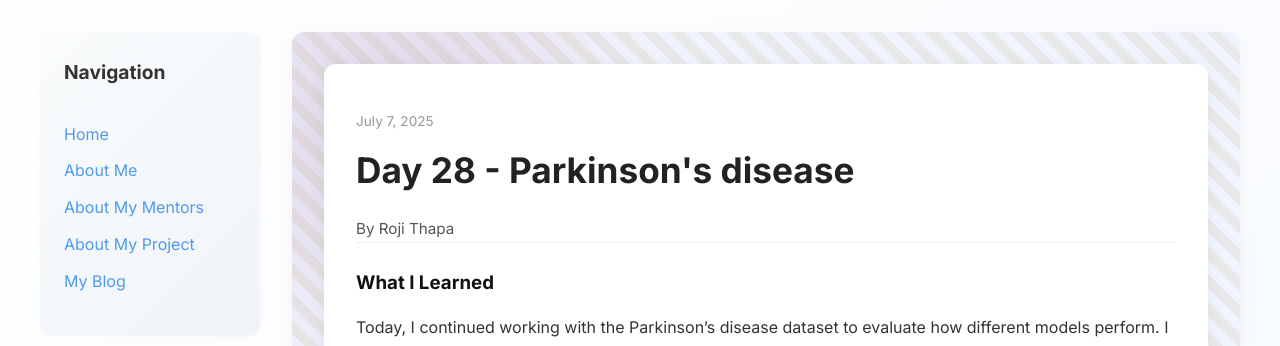
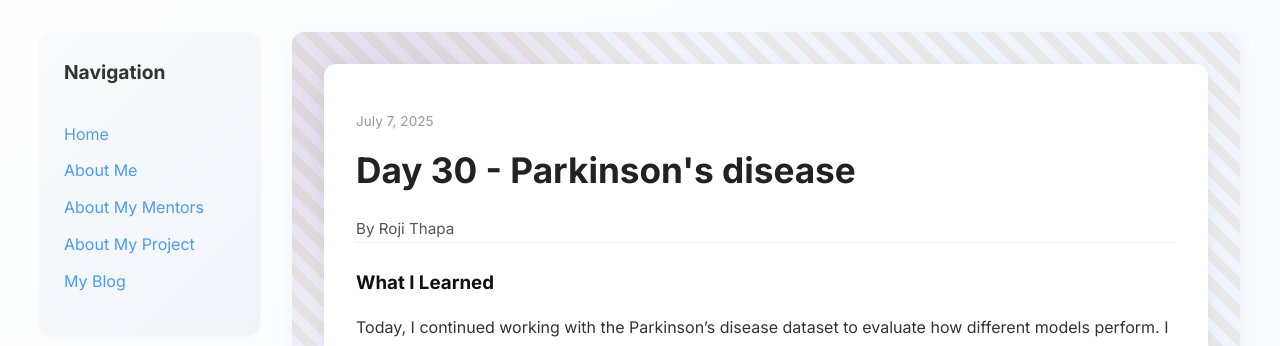
Before and after one commit to rojee-thapa/rojee-thapa.github.io, a Jekyll site: the page built from _posts/2025-07-07-day-28.md, in a window 1280 px wide. Shown: the top 346 px of the page. Built offline with Jekyll 4.4.1, drawn with Linux system fonts in a browser that asks for light colours.

Commit message:
Update 2025-07-07-day-30.md

```diff
--- a/_posts/2025-07-07-day-28.md
+++ b/_posts/2025-07-07-day-28.md
@@ -1,9 +1,9 @@
 ---
 layout: post
-title: "Day 28 - Parkinson's disease"
+title: "Day 30 - Parkinson's disease"
 date: 2025-07-07
 author: Roji Thapa
-permalink: /day28.html
+permalink: /day30.html
 tags: ['ReLu','Sigmoid','tanh']
 
 what_i_learned: |
```
